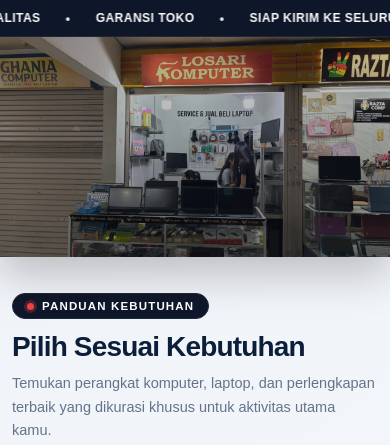
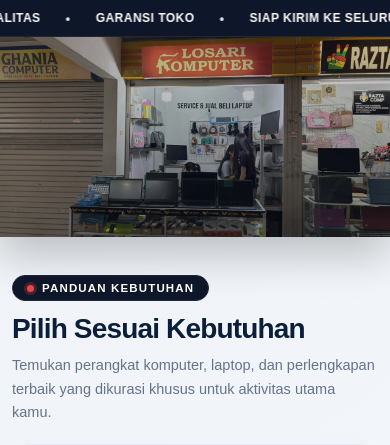
Before and after one commit to Fauzanalifatah/Database-Kelompok-9, a Django app: page / in a window 390 px wide. Shown: the part 99-544 px from the top of the page. Run offline with Django 5.2, Linux system fonts and the light colour scheme; data comes from the database, SQL or seed files in the repository; data that the repository does not hold is empty.

Commit message:
Kurangi tinggi banner hero di halaman Home dan Shop agar lebih ramping dan proporsional

```diff
--- a/app/templates/storefront/home.html
+++ b/app/templates/storefront/home.html
@@ -2,9 +2,26 @@
 {% load static %}
 {% block title %}Home - Losari Computer{% endblock %}
 {% block extra_css %}
-<link rel="stylesheet" href="{% static 'css/home.css' %}?v=15">
+<link rel="stylesheet" href="{% static 'css/home.css' %}?v=16">
 <link rel="stylesheet" href="{% static 'css/shop.css' %}">
 <style>
+/* ─── Hero Banner Compact Height ─── */
+.hero {
+    position: relative;
+    overflow: hidden;
+    margin: 0 0 38px;
+    background: #0f141a;
+}
+.hero img,
+.hero-slide img,
+.hero-banner-link img {
+    display: block;
+    width: 100%;
+    height: clamp(200px, 26vw, 370px);
+    max-height: 370px;
+    object-fit: cover;
+    object-position: center 40%;
+}
 /* ─── Modern Sleek Hero Slider (Clean & Professional) ─── */
 .hero-slider {
     position: relative;
--- a/static/css/home.css
+++ b/static/css/home.css
@@ -1,6 +1,6 @@
-.hero { position:relative; overflow:hidden; min-height:0; margin:0 0 46px; background:#0f141a; box-shadow:0 18px 40px rgba(0,0,0,0.22); }
+.hero { position:relative; overflow:hidden; min-height:0; margin:0 0 38px; background:#0f141a; box-shadow:0 18px 40px rgba(0,0,0,0.22); }
 .hero::after { content:""; position:absolute; inset:0; background:linear-gradient(180deg, rgba(15, 20, 26, 0.20) 0%, rgba(15, 20, 26, 0.48) 100%); pointer-events:none; }
-.hero img { display:block; width:100%; height:auto; max-height:610px; object-fit:cover; object-position:center; }
+.hero img { display:block; width:100%; height:clamp(200px, 26vw, 370px); max-height:370px; object-fit:cover; object-position:center 40%; }
 /* ═══════════════════════════════════════════════════════════
    MODERN EDITORIAL ARTICLES SHOWCASE (CLEAN, PRO, MAGAZINE)
 ═══════════════════════════════════════════════════════════ */
@@ -763,13 +763,13 @@
     .category { padding:22px 20px; min-height:auto; }
     .category-content h3 { font-size:18px; }
     .category-content p { font-size:13px; }
-    .hero img { min-height:280px; object-fit:cover; }
+    .hero img { height:clamp(180px, 32vw, 270px); max-height:270px; min-height:0; object-fit:cover; }
     .featured-editorial-card { grid-template-columns: 1fr; }
     .featured-editorial-media { min-height: 260px; }
 }
 @media (max-width:560px) {
-    .hero { margin-bottom:30px; }
-    .hero img { min-height:220px; object-fit:cover; object-position:center; }
+    .hero { margin-bottom:24px; }
+    .hero img { height:clamp(150px, 44vw, 220px); max-height:220px; min-height:0; object-fit:cover; object-position:center; }
     .categories,.trust { grid-template-columns:1fr; gap:14px; }
     .deepublish-partners { padding-right:18px; padding-left:18px; }
     .deepublish-partners h2 { margin-bottom:28px; }
--- a/static/css/shop.css
+++ b/static/css/shop.css
@@ -8,16 +8,18 @@
     position: relative;
     overflow: hidden;
     width: 100%;
+    max-height: 320px;
     color: #fff;
-    background: #8fd9ff;
+    background: #0f172a;
 }
 
 .shop-hero-image,
 .shop-hero img {
     display: block;
     width: 100%;
-    height: auto;
-    min-height: 360px;
+    height: clamp(160px, 22vw, 320px);
+    max-height: 320px;
+    min-height: 0;
     object-fit: cover;
     object-position: center;
 }
@@ -595,9 +597,14 @@
 
 /* Mobile - max 760px */
 @media (max-width: 760px) {
+    .shop-hero {
+        max-height: 220px;
+    }
     .shop-hero-image,
     .shop-hero img {
-        min-height: 230px;
+        height: clamp(140px, 36vw, 220px);
+        max-height: 220px;
+        min-height: 0;
         object-fit: cover;
         object-position: center;
     }
```
Also changed, not shown: app/templates/storefront/shop.html (+29 -1 lines).
